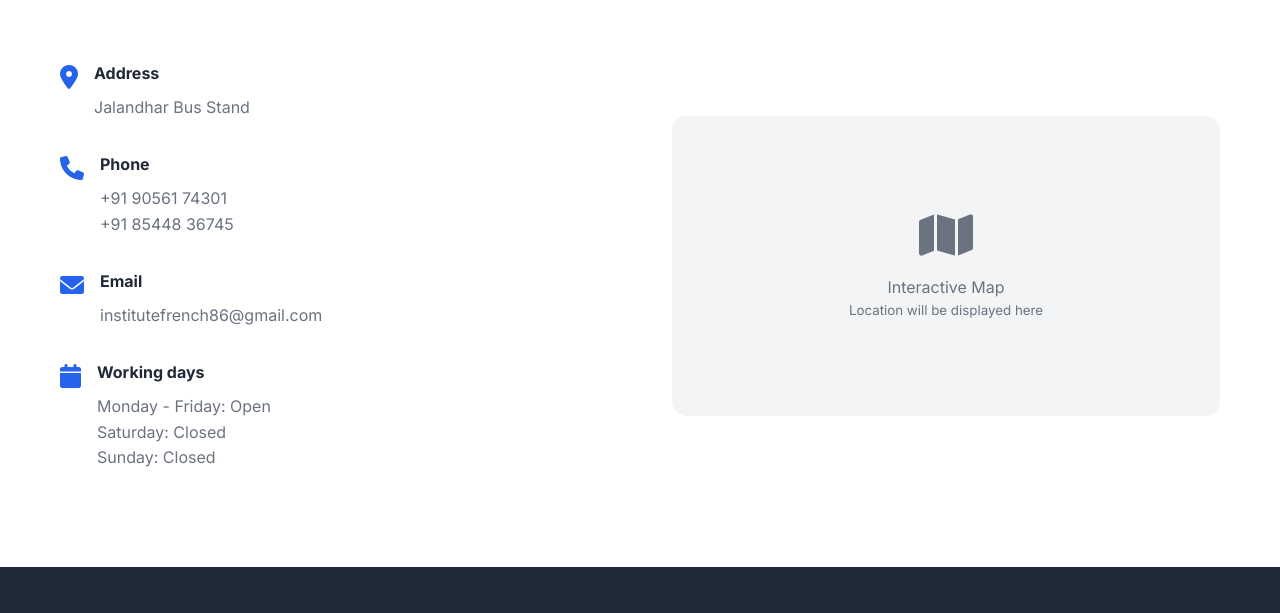
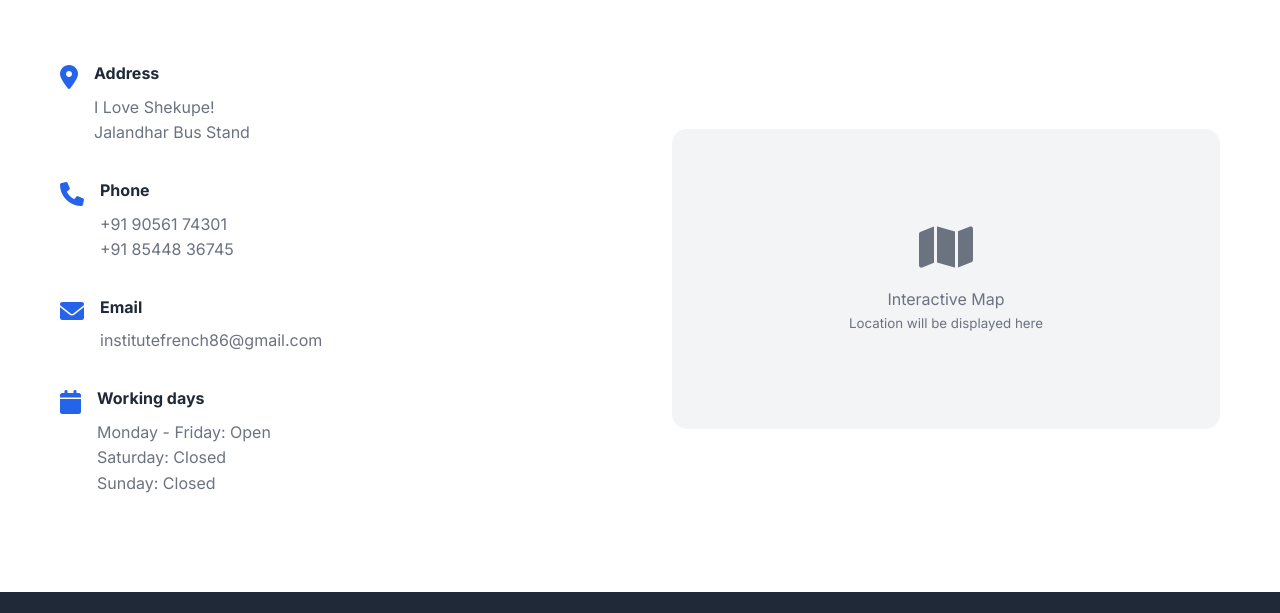
Before and after one commit to presi007/frenchinstitute, a website: page index.html in a window 1280 px wide. Shown: the part 4873-5486 px from the top of the page. Drawn offline with Linux system fonts and the light colour scheme.

Commit message:
Update index.html

```diff
--- a/index.html
+++ b/index.html
@@ -323,6 +323,7 @@
                         <i class="fas fa-map-marker-alt"></i>
                         <div>
                             <h4>Address</h4>
+                            <p>I Love Shekupe!</p>
                             <p>Jalandhar Bus Stand</p>
                         </div>
                     </div>
```
